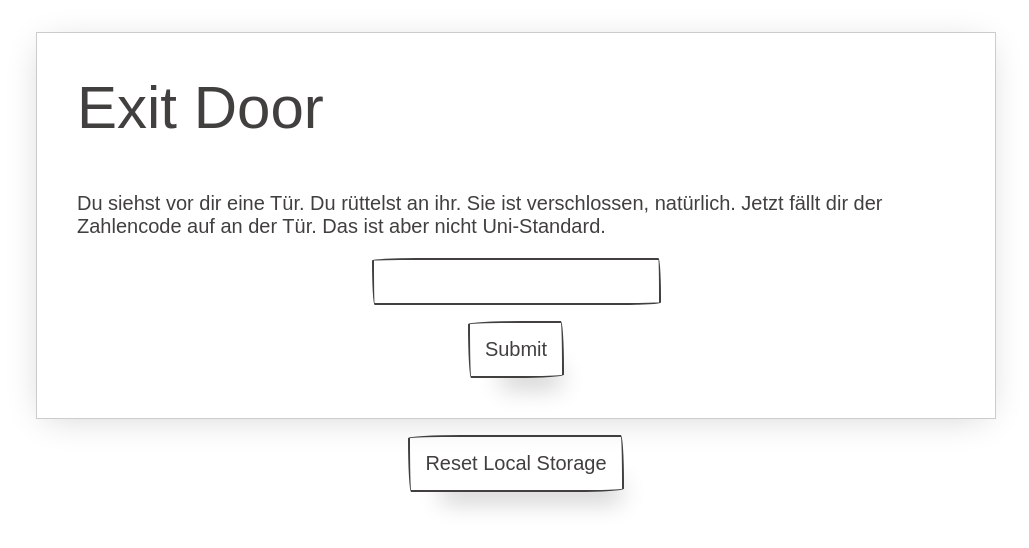
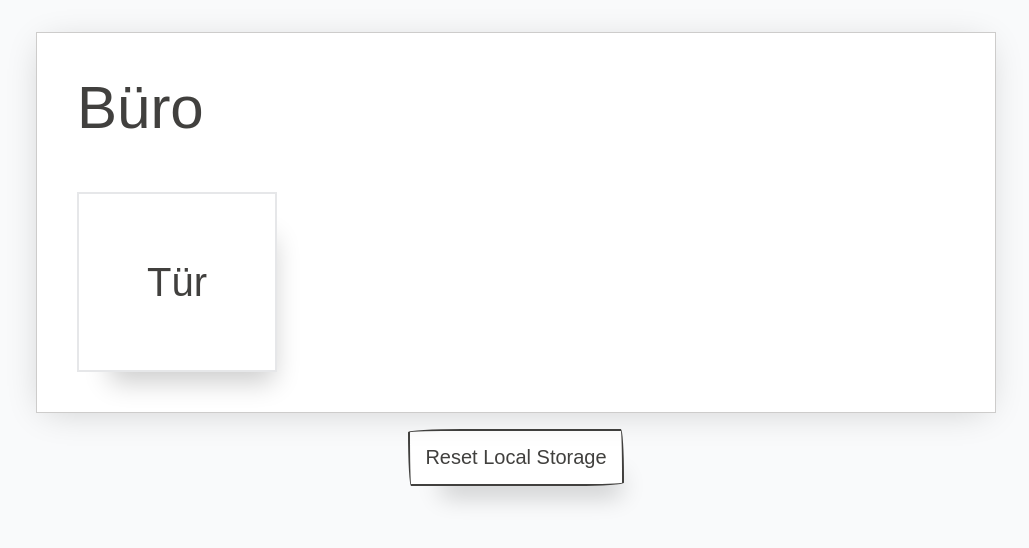
Before and after one commit to finnp/sven-exit-game, a React (Vite) app: page / in a window 1280 px wide. Shown: the top 548 px of the page, without its empty margins (124-1153 px from the left). Built offline with nearby package versions, Linux system fonts and the light colour scheme; a web font is replaced by a local one.

Commit message:
Navigate between locations

```diff
--- a/src/App.css
+++ /dev/null
@@ -1,42 +0,0 @@
-.App {
-  text-align: center;
-}
-
-.App-logo {
-  height: 40vmin;
-  pointer-events: none;
-}
-
-@media (prefers-reduced-motion: no-preference) {
-  .App-logo {
-    animation: App-logo-spin infinite 20s linear;
-  }
-}
-
-.App-header {
-  background-color: #282c34;
-  min-height: 100vh;
-  display: flex;
-  flex-direction: column;
-  align-items: center;
-  justify-content: center;
-  font-size: calc(10px + 2vmin);
-  color: white;
-}
-
-.App-link {
-  color: #61dafb;
-}
-
-@keyframes App-logo-spin {
-  from {
-    transform: rotate(0deg);
-  }
-  to {
-    transform: rotate(360deg);
-  }
-}
-
-button {
-  font-size: calc(10px + 2vmin);
-}
--- a/src/App.tsx
+++ b/src/App.tsx
@@ -1,11 +1,17 @@
 import Centered from "./components/Centered";
 import Spacer from "./components/Spacer";
+import { useLocation } from "./Router";
 import { ExitDoor } from "./views/ExitDoor";
+import Locations from "./views/Locations";
 
 function App() {
+  const { currentLocation } = useLocation();
+
+  if (currentLocation === "door") return <ExitDoor />;
+
   return (
     <div>
-      <ExitDoor />
+      <Locations />
       <ResetLocalStorage />
     </div>
   );
--- /dev/null
+++ b/src/Router.tsx
@@ -0,0 +1,20 @@
+import { createContext, ReactNode, useContext, useState } from "react";
+
+const RouterContext = createContext({
+  currentLocation: "",
+  setCurrentLocation: (location: string) => {},
+});
+
+export function RouterProvider({ children }: { children: ReactNode }) {
+  const [currentLocation, setCurrentLocation] = useState("");
+
+  return (
+    <RouterContext.Provider value={{ currentLocation, setCurrentLocation }}>
+      {children}
+    </RouterContext.Provider>
+  );
+}
+
+export function useLocation() {
+  return useContext(RouterContext);
+}
--- /dev/null
+++ b/src/components/Location.tsx
@@ -0,0 +1,23 @@
+import { ReactNode } from "react";
+import Layout from "../Layout";
+import { useLocation } from "../Router";
+import Headline from "./Headline";
+
+export default function Location({ children, title }: LocationProps) {
+  const { setCurrentLocation } = useLocation();
+
+  return (
+    <Layout>
+      <a href="#" onClick={() => setCurrentLocation("")}>
+        zurück
+      </a>
+      <Headline>{title}</Headline>
+      {children}
+    </Layout>
+  );
+}
+
+interface LocationProps {
+  children: ReactNode;
+  title: string;
+}
--- a/src/index.css
+++ b/src/index.css
@@ -5,6 +5,7 @@ body {
     sans-serif;
   -webkit-font-smoothing: antialiased;
   -moz-osx-font-smoothing: grayscale;
+  background-color: #F9FAFB;
 }
 
 code {
--- a/src/main.tsx
+++ b/src/main.tsx
@@ -1,10 +1,13 @@
-import React from 'react'
-import ReactDOM from 'react-dom/client'
-import App from './App'
-import './index.css'
+import React from "react";
+import ReactDOM from "react-dom/client";
+import App from "./App";
+import "./index.css";
+import { RouterProvider } from "./Router";
 
-ReactDOM.createRoot(document.getElementById('root')!).render(
+ReactDOM.createRoot(document.getElementById("root")!).render(
   <React.StrictMode>
-    <App />
+    <RouterProvider>
+      <App />
+    </RouterProvider>
   </React.StrictMode>
-)
+);
--- a/src/views/ExitDoor.tsx
+++ b/src/views/ExitDoor.tsx
@@ -1,9 +1,8 @@
 import { useState } from "react";
 import { useLocalStorage } from "usehooks-ts";
 import Centered from "../components/Centered";
-import Headline from "../components/Headline";
+import Location from "../components/Location";
 import Spacer from "../components/Spacer";
-import Layout from "../Layout";
 
 export function ExitDoor() {
   const [input, setInput] = useState("");
@@ -13,16 +12,14 @@ export function ExitDoor() {
 
   if (unlocked) {
     return (
-      <Layout>
-        <Headline>Exit Door</Headline>
+      <Location title="Tür">
         <p>Du hast es geschafft! Jetzt aber schnell die Welt retten.</p>
-      </Layout>
+      </Location>
     );
   }
 
   return (
-    <Layout>
-      <Headline>Exit Door</Headline>
+    <Location title="Tür">
       <p>
         Du siehst vor dir eine Tür. Du rüttelst an ihr. Sie ist verschlossen,
         natürlich. Jetzt fällt dir der Zahlencode auf an der Tür. Das ist aber
@@ -33,7 +30,7 @@ export function ExitDoor() {
         <Spacer />
         <button onClick={onSubmitCode}>Submit</button>
       </Centered>
-    </Layout>
+    </Location>
   );
 
   function onSubmitCode() {
--- /dev/null
+++ b/src/views/Locations.tsx
@@ -0,0 +1,38 @@
+import styled from "styled-components";
+import Headline from "../components/Headline";
+import Layout from "../Layout";
+import { useLocation } from "../Router";
+
+export default function Locations() {
+  const { setCurrentLocation } = useLocation();
+
+  return (
+    <Layout>
+      <Headline>Büro</Headline>
+      <LocationList>
+        <Location title="Tür" onClick={() => setCurrentLocation("door")} />
+      </LocationList>
+    </Layout>
+  );
+}
+
+const LocationList = styled.div`
+  display: flex;
+  gap: 16px;
+`;
+
+function Location({ title, onClick }: { title: string; onClick: () => void }) {
+  return (
+    <LocationContainer className="card" onClick={onClick}>
+      <div className="card-body">
+        <h3>{title}</h3>
+      </div>
+    </LocationContainer>
+  );
+}
+
+const LocationContainer = styled.div`
+  min-width: 200px;
+  cursor: pointer;
+  text-align: center;
+`;
```
